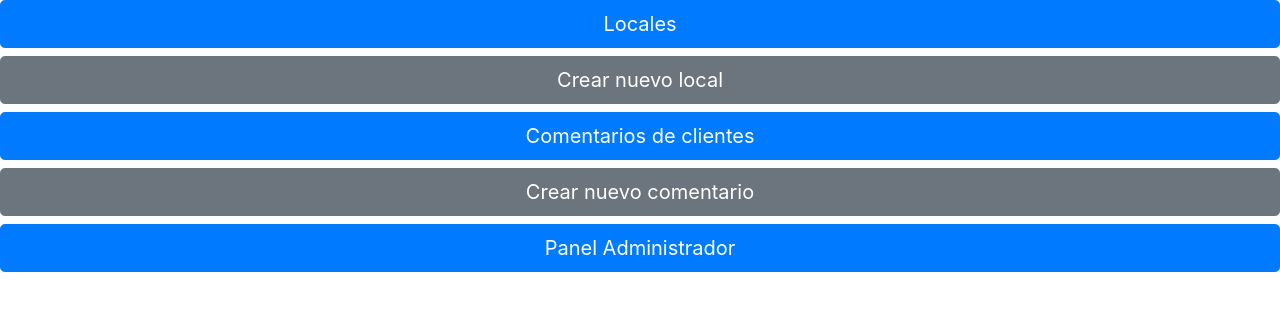
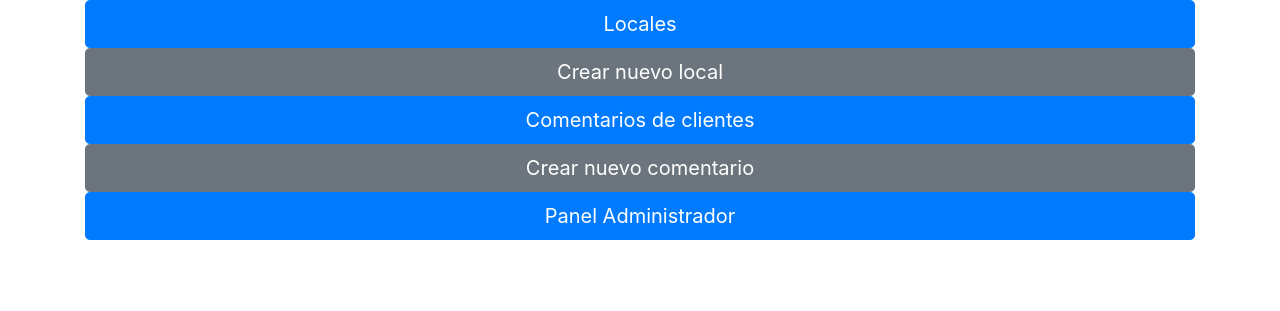
Before and after one commit to catabanchieri/Entrega-Intermedia-Abati-Pereira-Banchieri, a Django app: page /business/ in a window 1280 px wide. Shown: the part 56-367 px from the top of the page. Run offline with Django 4.2, Linux system fonts and the light colour scheme; some libraries are stand-ins or nearby versions.

Commit message:
business.html cambios en el panel y los botones

```diff
--- a/ecommerce_project/templates/business.html
+++ b/ecommerce_project/templates/business.html
@@ -1,11 +1,23 @@
 {% extends 'base.html' %} {% block titulo %} Empresa {% endblock %}
 {% block contenido_que_cambia %}
 
-
+<div class="container">
+    <div class="row">
+      <div class="col-sm-12 col-md-12 col-lg-12 col-xl-12">
 <a href="/business/stores_list" class="btn btn-primary btn-lg btn-block" role="button" aria-pressed="true">Locales</a>
-<a href="/business/new_store" class="btn btn-secondary btn-lg btn-block" role="button" aria-pressed="true">Crear nuevo local</a>
+      </div>
+      <div class="col-sm-12 col-md-12 col-lg-12 col-xl-12">
+      <a href="/business/new_store" class="btn btn-secondary btn-lg btn-block" role="button" aria-pressed="true">Crear nuevo local</a>
+</div>
+<div class="col-sm-12 col-md-12 col-lg-12 col-xl-12">
 <a href="/business/opinions_list" class="btn btn-primary btn-lg btn-block" role="button" aria-pressed="true">Comentarios de clientes</a>
+</div>
+<div class="col-sm-12 col-md-12 col-lg-12 col-xl-12">
 <a href="/business/new_opinion" class="btn btn-secondary btn-lg btn-block" role="button" aria-pressed="true">Crear nuevo comentario</a>
+</div>
+<div class="col-sm-12 col-md-12 col-lg-12 col-xl-12">
 <a href="/admin" class="btn btn-primary btn-lg btn-block" role="button" aria-pressed="true">Panel Administrador</a>
-
+</div>
 {% endblock %}
+</div>
+</div>
```
